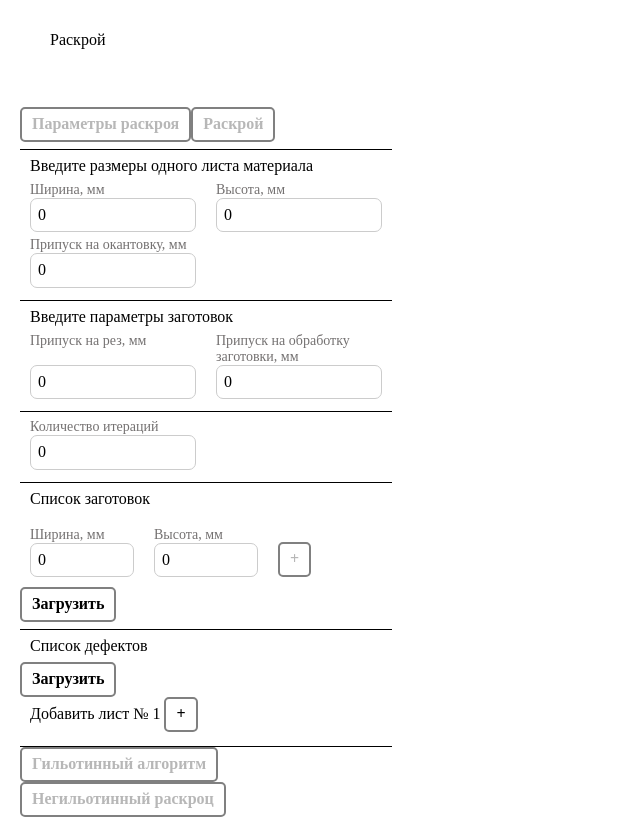
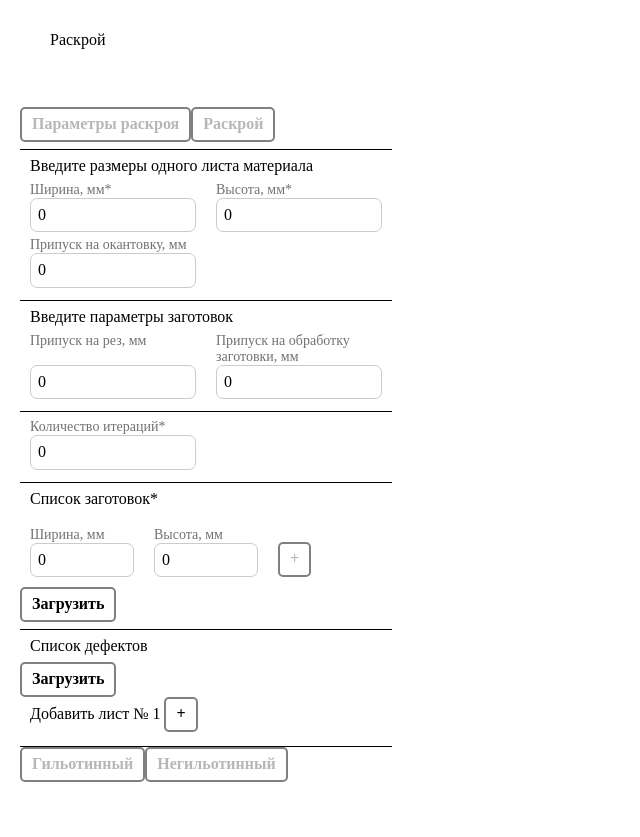
Before and after one commit to Yuliana-coder/cutting-vue, a Vue app: page /program in a window 1280 px wide. Shown: the whole page, without its empty margins (0-640 px from the left). After the commit the page ends 802 px from the top, so only its background shows below. Built offline with nearby package versions, Linux system fonts and the light colour scheme.

Commit message:
фиксы, доработки

```diff
--- a/src/pages/homepage/homepage.vue
+++ b/src/pages/homepage/homepage.vue
@@ -48,12 +48,12 @@
           <p class="text-paragraph">
             Во втором блоке введите параметры заготовок, параметры припусков
             необязательные. Обязатльный параметр число итераций, не меньше 1
-            итерации. Можно добавить каждую заготовку в ручную, можно загрузить
+            итерации. Можно добавить каждую заготовку вручную, можно загрузить
             из файла типа .txt, где в каждой строке заданы параметры отдельной
             заготовки "ширина высота" через пробел.
           </p>
           <p class="text-paragraph">
-            Список дефектов так же можно задать в ручную для каждого листа, и
+            Список дефектов так же можно задать вручную для каждого листа, и
             можно загрузить из файла типа .txt, где в каждой строке прописаны
             параметры одного дефекта "(номер листа - 1) x y ширина высота",
             дефект задается изначально как входной параметр в виде
--- a/src/pages/program/components/cutting-chart/cutting-chart.css
+++ b/src/pages/program/components/cutting-chart/cutting-chart.css
@@ -236,6 +236,10 @@ td, th {
   display: flex;
 }
 
+.params__blank-btn-wrapper {
+  display: flex;
+}
+
 @media print {
   .cutting-chart__canvas-wrapper {
    page-break-after: always;
--- a/src/pages/program/components/cutting-chart/cutting-chart.ts
+++ b/src/pages/program/components/cutting-chart/cutting-chart.ts
@@ -63,6 +63,7 @@ export default class CuttingChart extends Vue {
   iteretionsCount: any = 0;
   partNeighborhood: any = [];
   isLoaded: any = "";
+  isShowErrorPaperParams: any = false;
 
   //признак гильотинности
   isGuill: any = false;
@@ -263,6 +264,11 @@ export default class CuttingChart extends Vue {
         this.scaleFactor =
           MAX_HEIGHT_PAPER / Number(this.paperParamsInput.height);
       }
+    } else if (
+      Number(this.paperParamsInput.width) < 500 ||
+      Number(this.paperParamsInput.height) < 500
+    ) {
+      this.scaleFactor = 100;
     }
 
     for (let i = 0; i < this.canvasCount; i++) {
@@ -320,13 +326,21 @@ export default class CuttingChart extends Vue {
 
   get isNotAllFieldsFilled() {
     return Boolean(
-      this.paperParamsInput.width &&
-        this.paperParamsInput.height &&
+      this.paperParamsInput.width >= 10 &&
+        this.paperParamsInput.height >= 10 &&
         this.blanksList &&
         this.blanksList.length &&
         this.iteretionsCount &&
         !this.isHaveBiggerBlank
     );
+  }
+
+  checkPaperParams() {
+    if (this.paperParamsInput.width < 10 || this.paperParamsInput.height < 10) {
+      this.isShowErrorPaperParams = true;
+    } else {
+      this.isShowErrorPaperParams = false;
+    }
   }
 
   addCanvas() {
@@ -1073,7 +1087,7 @@ export default class CuttingChart extends Vue {
     let arr: any = [];
     reader.onload = function() {
       if (!reader.result) {
-        alert("Вы не загрузили файл");
+        alert("Вы не загрузили файл или файл был пуст");
       } else {
         let adder: any = 1;
         reader.result.split(/\r?\n/).forEach(element => {
@@ -1088,7 +1102,19 @@ export default class CuttingChart extends Vue {
       }
     };
 
-    this.blanksList = arr;
+    if (
+      !arr ||
+      (arr && !arr.length) ||
+      arr.find((item: any) => {
+        return isNaN(item.height) || isNaN(item.width) || isNaN(item.id);
+      })
+    ) {
+      alert(
+        "Ошибка в файле, не валидные данные. Прочтите инструкцию, чтобы сверить структуру файла."
+      );
+    } else {
+      this.blanksList = arr;
+    }
   }
 
   load() {
--- a/src/pages/program/components/cutting-chart/cutting-chart.vue
+++ b/src/pages/program/components/cutting-chart/cutting-chart.vue
@@ -75,26 +75,28 @@
             <div class="params__item-input-wrapper">
               <div class="params-field">
                 <label class="params-field-label" for="width-input"
-                  >Ширина, мм</label
+                  >Ширина, мм*</label
                 >
                 <input
                   v-model="paperParamsInput.width"
-                  min="0"
+                  min="10"
                   type="number"
                   name="width-input"
                   class="default-input"
+                  @input="checkPaperParams"
                 />
               </div>
               <div class="params-field">
                 <label class="params-field-label" for="height-input"
-                  >Высота, мм</label
+                  >Высота, мм*</label
                 >
                 <input
                   v-model="paperParamsInput.height"
-                  min="0"
+                  min="10"
                   type="number"
                   name="height-input"
                   class="default-input"
+                  @input="checkPaperParams"
                 />
               </div>
               <div class="params-field">
@@ -107,8 +109,16 @@
                   type="number"
                   name="allowance-input"
                   class="default-input"
+                  @input="
+                    $event.target.value === '-'
+                      ? ($event.target.value = '')
+                      : ($event.target.value = $event.target.value)
+                  "
                 />
               </div>
+            </div>
+            <div v-if="isShowErrorPaperParams" class="blanks__error-text">
+              Ширина и высота листа материала не могут быть ниже 10 мм
             </div>
           </div>
           <div class="params__item">
@@ -148,7 +158,7 @@
           <div class="params__item">
             <div class="params-field">
               <label class="params-field-label" for="iteretions-input"
-                >Количество итераций</label
+                >Количество итераций*</label
               >
               <input
                 v-model="iteretionsCount"
@@ -161,7 +171,7 @@
           </div>
           <div class="params__item params__item-blanks">
             <div class="params__item-title">
-              Список заготовок
+              Список заготовок*
             </div>
             <div class="params__item-blanks-add-wrapper">
               <div class="params-item-blanks-add-field">
@@ -243,7 +253,7 @@
                     <td>{{ blank.height }}</td>
                     <td>
                       <button class="btn" @click="deleteBlank(blank.id)">
-                        Удалить {{ blank.id }}
+                        Удалить
                       </button>
                     </td>
                   </tr>
@@ -397,20 +407,22 @@
           <!-- <button @click="addCanvas">
             Добавить
           </button> -->
+          <div class="params__blank-btn-wrapper">
             <button
               class="btn"
               :disabled="!isNotAllFieldsFilled"
               @click="guillCittting"
             >
-            Гильотинный алгоритм
+              Гильотинный
             </button>
             <button
               class="btn"
               :disabled="!isNotAllFieldsFilled"
               @click="algorithmStart"
             >
-            Негильотинный раскроц
+              Негильотинный
             </button>
+          </div>
         </template>
         <template v-else-if="currentTab === TABS.cutting && isShowCutting">
           <div class="params__blank-list-wrapper">
```
Also changed, not shown: empty.txt (added). Lines whose indentation alone changed are shown as unchanged.
